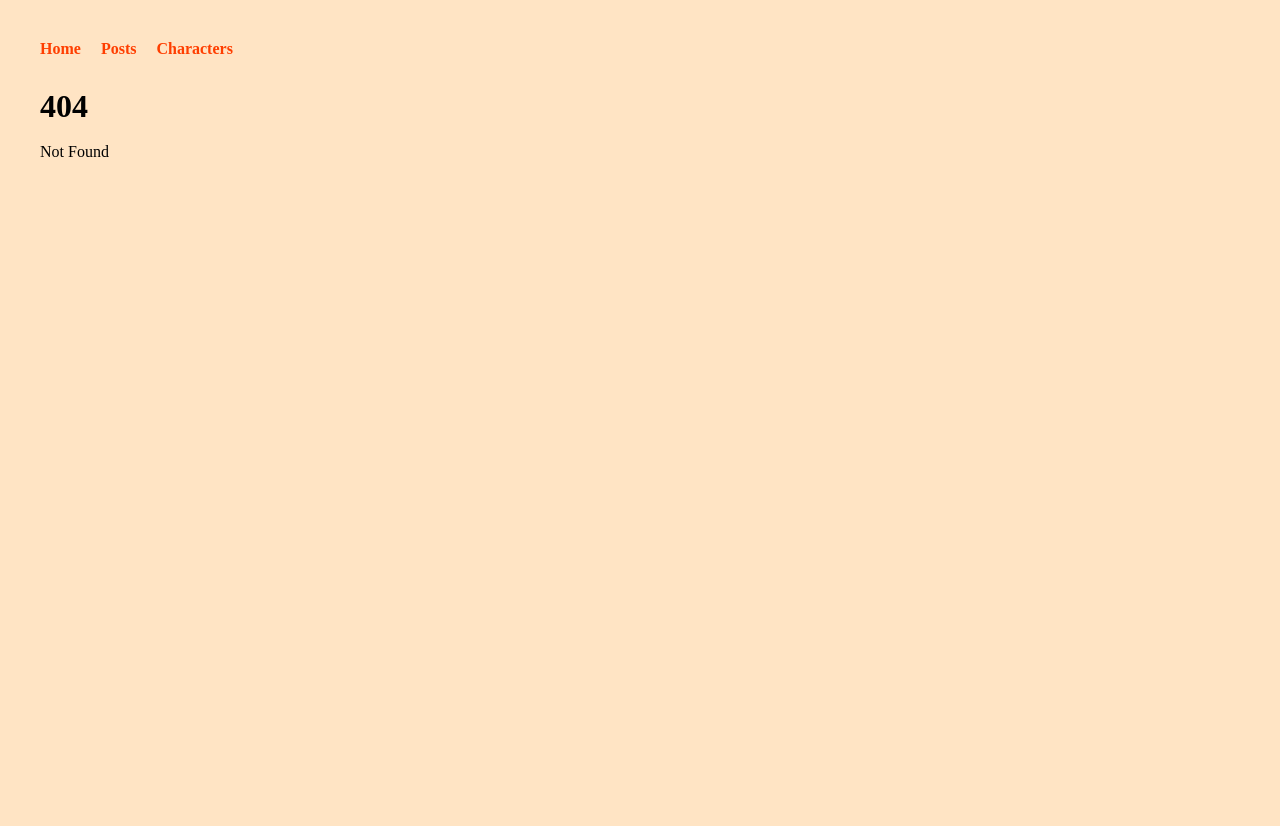
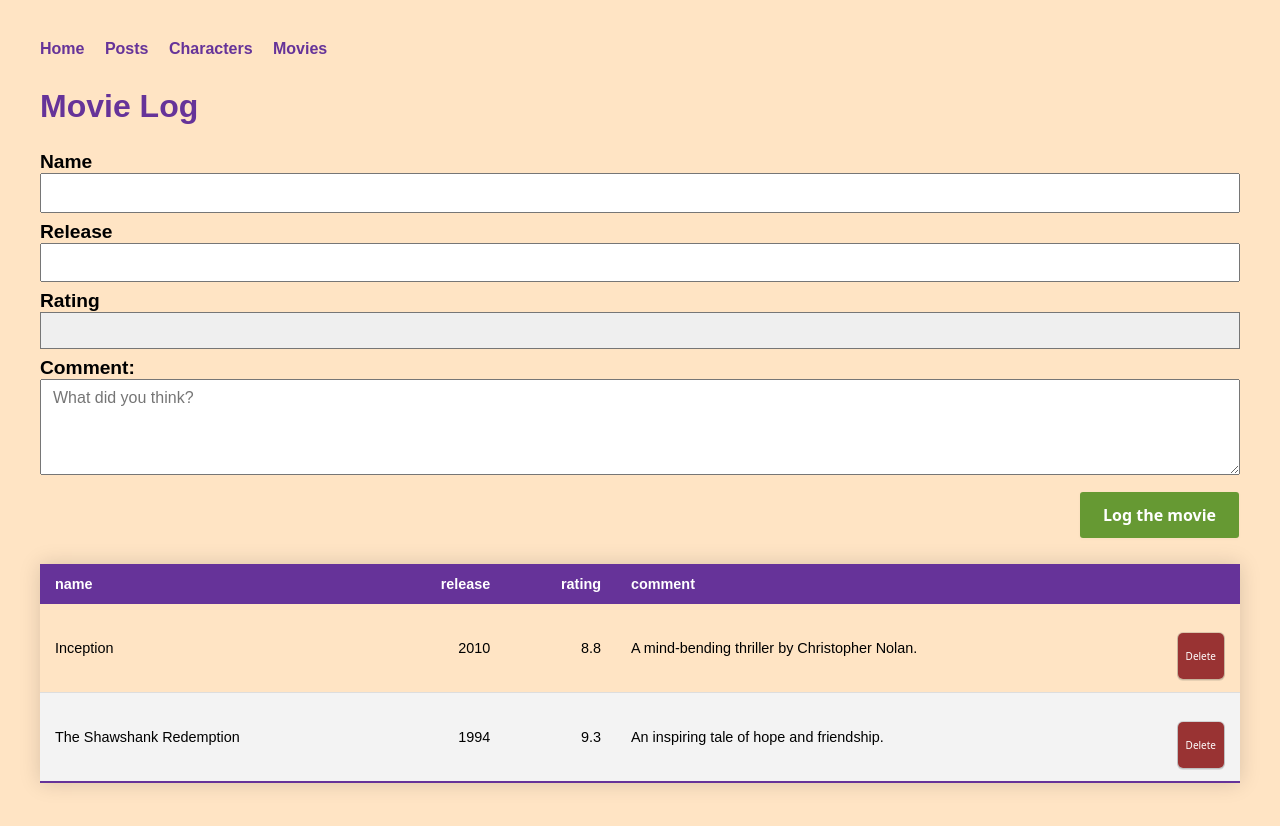
Before and after one commit to waiyanhtet1/demo-pj-svelte-kit, a SvelteKit app: page /movies in a window 1280 px wide. Before the commit this address had no page. Shown: the top 826 px of the page. Before the commit the page ends 800 px from the top, so only its background shows below. Built offline with nearby package versions, Linux system fonts and the light colour scheme.

Commit message:
added: form handler

```diff
--- a/src/routes/+layout.svelte
+++ b/src/routes/+layout.svelte
@@ -16,6 +16,9 @@
 	<li>
 		<a href="/characters">Characters</a>
 	</li>
+	<li>
+		<a href="/movies">Movies</a>
+	</li>
 </nav>
 
 <slot />
--- /dev/null
+++ b/src/routes/movies/+page.server.ts
@@ -0,0 +1,112 @@
+import { fail } from "@sveltejs/kit";
+import type { Actions, PageServerLoad } from "./$types";
+
+type MovieType = {
+    id?: number;
+    name: string;
+    release: number;
+    rating: number;
+    comment: string;
+}
+
+let movies: MovieType[] = [
+    {
+        id: 1,
+        name: "Inception",
+        release: 2010,
+        rating: 8.8,
+        comment: "A mind-bending thriller by Christopher Nolan."
+    },
+    {
+        id: 2,
+        name: "The Shawshank Redemption",
+        release: 1994,
+        rating: 9.3,
+        comment: "An inspiring tale of hope and friendship."
+    }
+]
+
+
+export const load: PageServerLoad = async () => {
+    return {
+        movies
+    }
+};
+
+const validateMovie = (movieData: Omit<MovieType, 'id'>) => {
+    if (!movieData.name) {
+        return {
+            success: false,
+            error: "Name is required"
+        }
+    }
+
+    if (!movieData.release) {
+        return {
+            success: false,
+            error: "Release year is required"
+        }
+    }
+
+    if (!movieData.rating) {
+        return {
+            success: false,
+            error: `Please rate the movie from 1 to 5 stars`
+        };
+    }
+
+    if (!movieData.comment) {
+        return {
+            success: false,
+            error: "Comment is required"
+        }
+    }
+    return {
+        success: true
+    };
+}
+
+export const actions: Actions = {
+    async addMovie({ request }) {
+        const formData = await request.formData();
+
+        const movieData: MovieType = {
+            name: formData.get("name") as string,
+            rating: Number(formData.get("rating")),
+            comment: formData.get("comment") as string,
+            release: Number(formData.get("release")),
+        }
+
+
+        const validation = validateMovie(movieData)
+
+        if (!validation.success) {
+            return fail(400, {
+                error: validation.error,
+                ...movieData
+            })
+        }
+
+        movies.push(
+            {
+                ...movieData,
+                id: movies.length + 1
+            }
+        )
+
+        return {
+            success: true,
+        }
+
+
+    },
+
+    async deleteMovie({ request }) {
+        const movieId = (await request.formData()).get('movieToDelete');
+
+        movies = movies.filter(movie => movie.id !== Number(movieId))
+
+
+    }
+
+};
--- /dev/null
+++ b/src/routes/movies/+page.svelte
@@ -0,0 +1,86 @@
+<script lang="ts">
+	import { enhance } from '$app/forms';
+	import type { PageData } from './$types';
+	import './form.css';
+
+	export let data: PageData;
+	export let form;
+
+	$: movies = data?.movies ?? [];
+</script>
+
+<svelte:head>
+	<title>Home</title>
+</svelte:head>
+
+<h1>Movie Log</h1>
+
+<!-- <form use:enhance={() => {
+          console.log('BEFORE ACTIONS')
+          loading = true;
+          return ({ result, update }) => {
+            console.log('AFTER ACTION', result)
+            loading = false;
+            update()
+          }
+        }} method="post" action="?/logMovie"> -->
+<form use:enhance method="post" action="?/addMovie">
+	<label for="name">Name</label>
+	<input id="name" name="name" value={form?.name ?? ''} />
+
+	<label for="release">Release</label>
+	<input type="number" id="release" name="release" value={form?.release ?? ''} />
+
+	<label for="rating">Rating</label>
+	<select id="rating" name="rating" value={form?.rating ?? ''}>
+		<option>Select a rating</option>
+		<option value="1">1 Stars ⭐️</option>
+		<option value="2">2 Stars ⭐️⭐️</option>
+		<option value="3">3 Stars ⭐️⭐️⭐️</option>
+		<option value="4">4 Stars ⭐️⭐️⭐️⭐️</option>
+		<option value="5">5 Stars ⭐️⭐️⭐️⭐️⭐️</option>
+	</select>
+
+	<label for="comment">Comment:</label>
+	<textarea
+		id="comment"
+		name="comment"
+		placeholder="What did you think?"
+		value={form?.comment ?? ''}
+	></textarea>
+
+	<div class="submission">
+		<span class="error">{form?.error}</span>
+		<button type="submit">
+			<!-- {loading ? '...loading' : 'Log The Movie'} -->
+			Log the movie
+		</button>
+	</div>
+</form>
+
+<table>
+	<thead>
+		<tr>
+			<th class="name">name</th>
+			<th class="release">release</th>
+			<th class="rating">rating</th>
+			<th class="comment">comment</th>
+			<th class="action"></th>
+		</tr>
+	</thead>
+	<tbody>
+		{#each movies as movie}
+			<tr>
+				<td class="name">{movie.name}</td>
+				<td class="release">{movie.release}</td>
+				<td class="rating">{movie.rating}</td>
+				<td class="comment">{movie.comment}</td>
+				<td class="action">
+					<form use:enhance method="post" action="?/deleteMovie">
+						<button type="submit" name="movieToDelete" value={movie.id}>Delete</button>
+					</form>
+				</td>
+			</tr>
+		{/each}
+	</tbody>
+</table>
--- /dev/null
+++ b/src/routes/movies/form.css
@@ -0,0 +1,239 @@
+* {
+	box-sizing: border-box;
+}
+
+:root {
+	font-family: Arial, Helvetica, sans-serif;
+}
+
+h1 {
+	color: rebeccapurple;
+}
+
+ul {
+	list-style: none;
+	padding: 0;
+}
+
+li {
+	margin-bottom: 1rem;
+}
+
+a {
+	color: rebeccapurple;
+}
+
+a:hover {
+	color: rgb(59, 30, 88);
+}
+
+button {
+	align-items: center;
+	background-clip: padding-box;
+	background-color: #669933;
+	border: 1px solid transparent;
+	border-radius: 0.25rem;
+	box-shadow: rgba(0, 0, 0, 0.02) 0 1px 3px 0;
+	box-sizing: border-box;
+	color: #fff;
+	cursor: pointer;
+	display: inline-flex;
+	font-family: system-ui, -apple-system, system-ui, 'Helvetica Neue', Helvetica, Arial, sans-serif;
+	font-size: 16px;
+	font-weight: 600;
+	justify-content: center;
+	line-height: 1.25;
+	margin: 0;
+	min-height: 3rem;
+	padding: calc(0.875rem - 1px) calc(1.5rem - 1px);
+	position: relative;
+	text-decoration: none;
+	transition: all 250ms;
+	user-select: none;
+	-webkit-user-select: none;
+	touch-action: manipulation;
+	vertical-align: baseline;
+	width: auto;
+}
+
+button:hover,
+button:focus {
+	background-color: #fb8332;
+	box-shadow: rgba(0, 0, 0, 0.1) 0 4px 12px;
+}
+
+button:hover {
+	transform: translateY(-1px);
+}
+
+button:active {
+	background-color: #c85000;
+	box-shadow: rgba(0, 0, 0, 0.06) 0 2px 4px;
+	transform: translateY(0);
+}
+
+table {
+	table-layout: auto;
+	width: 100%;
+	border-collapse: collapse;
+	margin: 25px 0;
+	font-size: 0.9em;
+	font-family: sans-serif;
+	min-width: 400px;
+	box-shadow: 0 0 20px rgba(0, 0, 0, 0.15);
+}
+
+thead tr {
+	background-color: rebeccapurple;
+	color: #ffffff;
+	text-align: left;
+}
+td,
+th {
+	padding: 12px 15px;
+}
+tbody tr {
+	border-bottom: thin solid #dddddd;
+}
+
+tbody tr:nth-of-type(even) {
+	background-color: #f3f3f3;
+}
+
+tbody tr:last-of-type {
+	border-bottom: 2px solid rebeccapurple;
+}
+
+tbody tr:hover {
+	cursor: pointer;
+	color: rebeccapurple;
+}
+
+table button[name='movieToDelete'] {
+	appearance: none;
+	background-color: #993333;
+	border: 1px solid rgba(27, 31, 35, 0.15);
+	border-radius: 6px;
+	box-shadow: rgba(27, 31, 35, 0.1) 0 1px 0;
+	box-sizing: border-box;
+	color: #fff;
+	cursor: pointer;
+	display: inline-block;
+	font-size: 10px;
+	font-weight: 400;
+	line-height: 20px;
+	padding: 3px 8px;
+	position: relative;
+	text-align: center;
+	text-decoration: none;
+	user-select: none;
+	-webkit-user-select: none;
+	touch-action: manipulation;
+	vertical-align: middle;
+	white-space: nowrap;
+}
+
+table button[name='movieToDelete']:focus:not(:focus-visible):not(.focus-visible) {
+	box-shadow: none;
+	outline: none;
+}
+
+table button[name='movieToDelete']:hover {
+	background-color: #bf4040;
+}
+
+table button[name='movieToDelete']:focus,
+table button[name='movieToDelete']:active {
+	box-shadow: rgba(46, 164, 79, 0.4) 0 0 0 3px;
+	outline: none;
+}
+
+table button[name='movieToDelete']:disabled {
+	background-color: #94d3a2;
+	border-color: rgba(27, 31, 35, 0.1);
+	color: rgba(255, 255, 255, 0.8);
+	cursor: default;
+}
+
+table button[name='movieToDelete']:active {
+	background-color: #c24848;
+	box-shadow: rgba(20, 70, 32, 0.2) 0 1px 0 inset;
+}
+
+label {
+	display: inline-block;
+	font: bold 1.2rem sans-serif;
+	margin-top: 0.5rem;
+}
+
+input:not([type]),
+input[type='text'],
+input[type='email'],
+input[type='number'],
+select,
+textarea {
+	font: 1rem / 1.2 sans-serif;
+	display: block;
+	box-sizing: border-box;
+	width: 100%;
+	padding: 0.5rem 0.75rem;
+}
+
+textarea {
+	min-height: 6rem;
+}
+
+select {
+	color: currentColor;
+	appearance: none;
+	/* background: url('$lib/icons/down-arrow.svg') no-repeat center right 0.5rem; */
+	background-size: 0.75rem;
+	padding-right: 2rem;
+}
+
+.release,
+.rating,
+.action {
+	text-align: end;
+}
+
+.action {
+	width: content;
+}
+
+td.comment {
+	white-space: pre-wrap;
+	max-width: 30%;
+}
+
+form {
+	display: flex;
+	flex-direction: column;
+}
+
+.submission {
+	margin-top: 1rem;
+	flex-flow: wrap;
+	display: flex;
+	justify-content: flex-end;
+	gap: 0.5rem;
+}
+
+.error {
+	flex: 1;
+	color: white;
+	background: red;
+	border: 1px solid rgba(27, 31, 35, 0.15);
+	border-radius: 0.25rem;
+	min-height: 3rem;
+	padding: calc(0.875rem - 1px) calc(1.5rem - 1px);
+}
+
+.error:empty {
+	display: none;
+}
+
+form > button[type='submit'] {
+	margin-top: 1rem;
+	margin-left: auto;
+}
```
